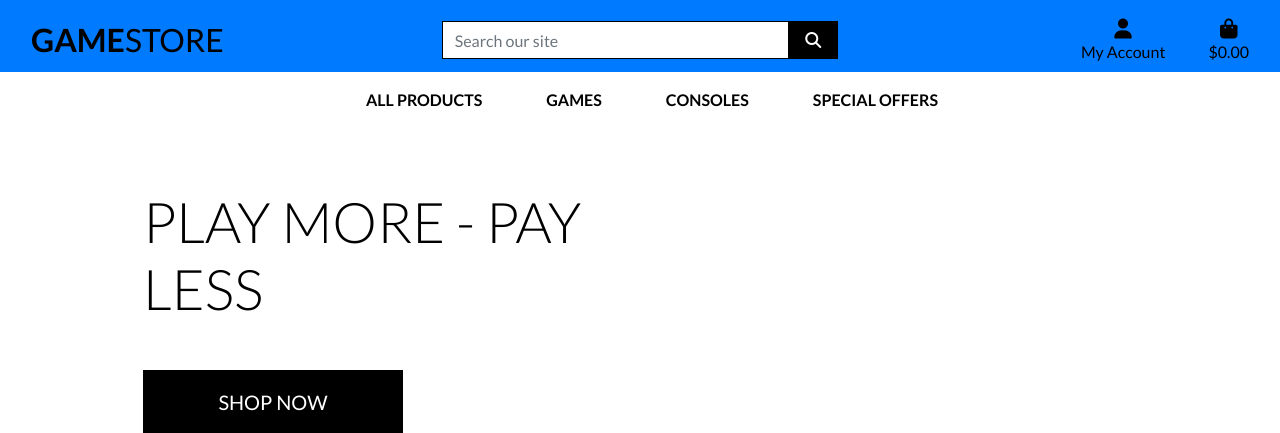
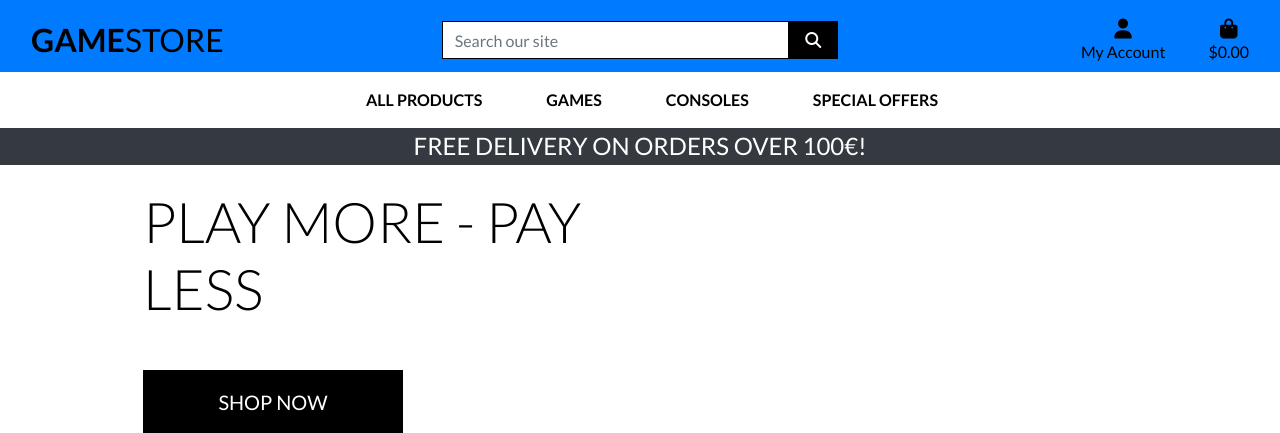
Before and after one commit to programmer-1991/game-store, a Django app: page / in a window 1280 px wide. Shown: the top 433 px of the page. Run offline with Django 4.2, Linux system fonts and the light colour scheme; some libraries are stand-ins or nearby versions.

Commit message:
Add delivery banner

```diff
--- a/templates/base.html
+++ b/templates/base.html
@@ -105,6 +105,11 @@
                 {% include 'includes/main-nav.html' %}
             </nav>
         </div>
+        <div id="delivery-banner" class="row text-center">
+            <div class="col bg-dark text-white">
+                <h4 class="logo-font my-1">Free delivery on orders over 100€!</h4>
+            </div>
+        </div>
     </header>
 
     {% if messages %}
```
